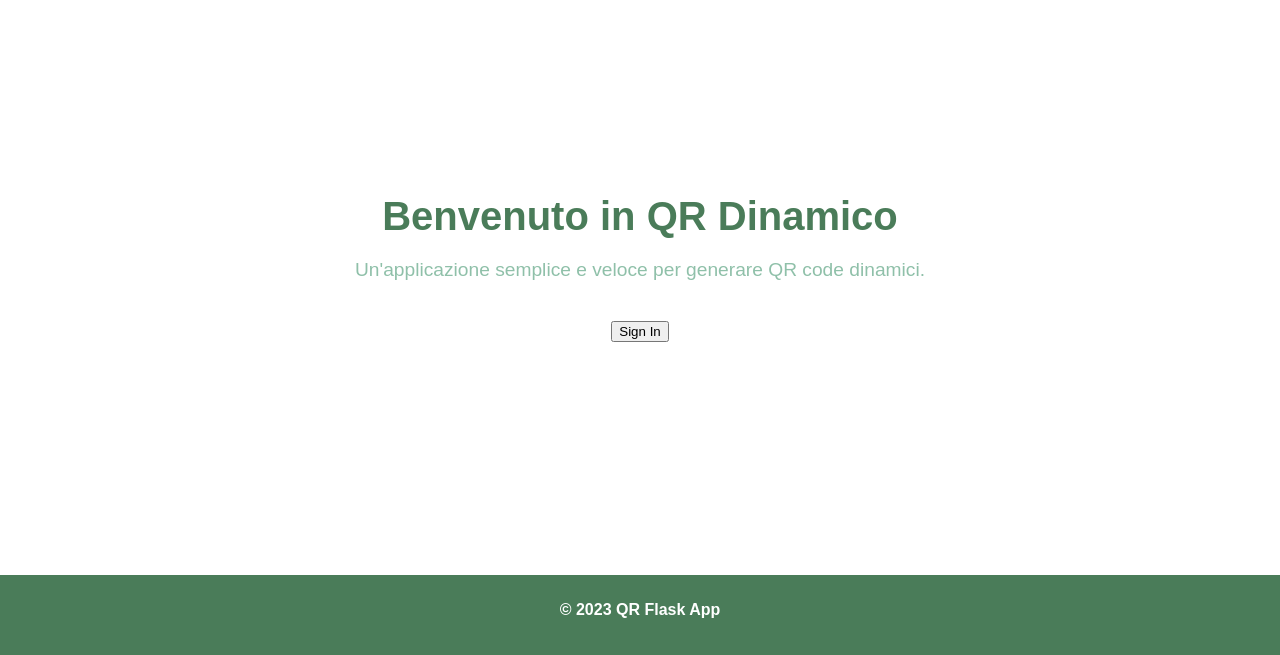
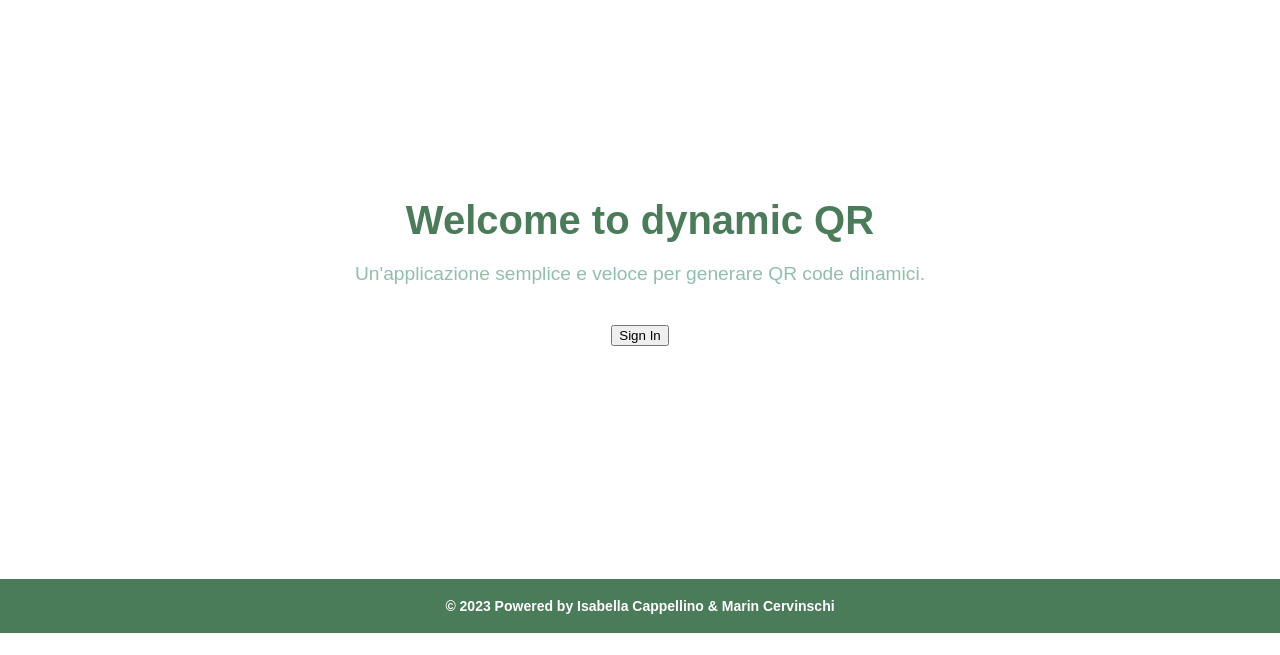
Before and after one commit to MarinCervinschi/QR-flask, a Flask app: page / in a window 1280 px wide. Shown: the part 145-800 px from the top of the page. Run offline with Flask 3, Linux system fonts and the light colour scheme.

Commit message:
style(html): update css file for base.html

```diff
--- a/app/static/style.css
+++ b/app/static/style.css
@@ -19,21 +19,21 @@ body {
 }
 
 header {
-    height: 10vh;
+    position: sticky;
 }
 
 header img {
-    margin: 20px;
+    margin: 20px 20px 0;
     height: 60px;
 }
 
 footer {
-    height: 10vh;
     background-color: var(--footer-color);
     text-align: center;
-    padding: 10px 0;
+    padding: 5px 0;
     color: white;
-    font-weight: bold;
+    font-weight: 600;
+    font-size: 14px;
 }
 
 .container {
--- a/app/templates/base.html
+++ b/app/templates/base.html
@@ -15,7 +15,7 @@
         {% endblock %}
     </main>
     <footer>
-        <p>&copy; 2023 QR Flask App</p>
+        <p>&copy; 2023 Powered by Isabella Cappellino & Marin Cervinschi</p>
     </footer>
 </body>
 </html>
--- a/app/templates/index.html
+++ b/app/templates/index.html
@@ -2,7 +2,7 @@
 {% block content %}
     <div class="container">
         <div>
-            <h1>Benvenuto in QR Dinamico</h1>
+            <h1>Welcome to dynamic QR</h1>
             <p>Un'applicazione semplice e veloce per generare QR code dinamici.</p>
             <button class="sign-in-button">Sign In</button>
         </div>
```
